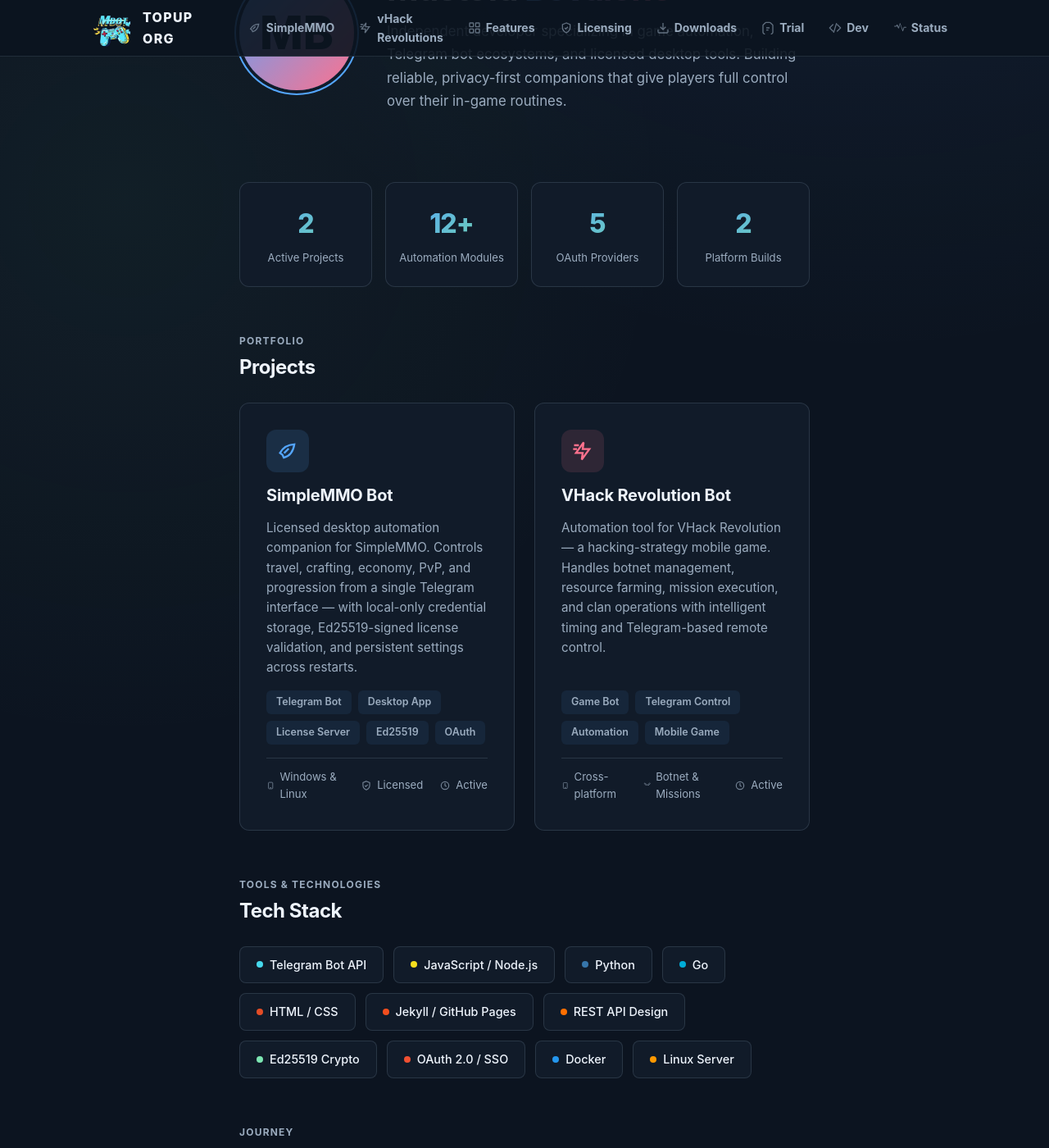
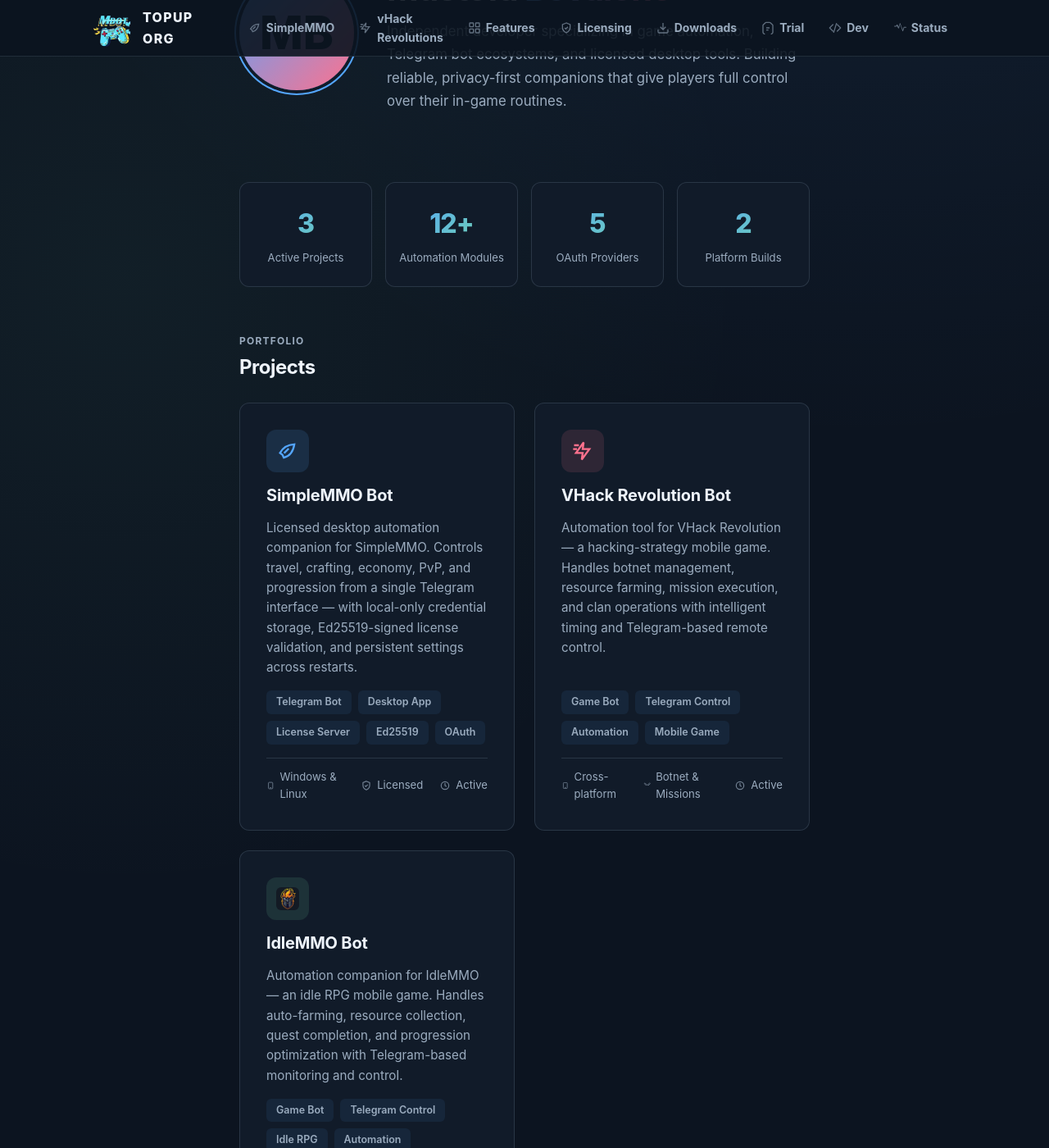
Before and after one commit to SMMURDA/simplemmo-bot, a Jekyll site: the page built from dev.html, in a window 1280 px wide and 1400 px high, scrolled down 259 px. Shown: the whole window at 82% size. Built offline with Jekyll 4.4.1, drawn with Linux system fonts in a browser that asks for light colours.

Commit message:
feat: add IdleMMO Bot project card to dev profile page
- New project card with IdleMMO logo icon
- Green icon theme to differentiate from SimpleMMO (blue) and VHack (red)
- Updated Active Projects stat from 2 to 3

```diff
--- a/dev.html
+++ b/dev.html
@@ -128,6 +128,7 @@
 .dev-card__icon svg { width: 28px; height: 28px; }
 .dev-card__icon--blue  { background: var(--blue-soft, rgba(70, 217, 237, .12)); color: var(--blue, #46d9ed); }
 .dev-card__icon--red   { background: var(--red-soft, rgba(255, 63, 157, .12)); color: var(--red, #ff3f9d); }
+.dev-card__icon--green { background: var(--green-soft, rgba(124, 230, 178, .12)); color: var(--green, #7ce6b2); }
 .dev-card h3 { margin: 0; font-size: 1.25rem; letter-spacing: -.01em; }
 .dev-card__tagline {
   color: var(--muted, #b6c0cf);
@@ -300,7 +301,7 @@
   <section class="dev-section">
     <div class="dev-stats">
       <div class="dev-stat">
-        <div class="dev-stat__value">2</div>
+        <div class="dev-stat__value">3</div>
         <div class="dev-stat__label">Active Projects</div>
       </div>
       <div class="dev-stat">
@@ -391,6 +392,39 @@
         </div>
       </article>
 
+      <!-- IdleMMO Bot -->
+      <article class="dev-card">
+        <div class="dev-card__icon dev-card__icon--green">
+          <img src="/assets/images/idlemmo-logo.png" alt="IdleMMO" width="28" height="28" style="border-radius:6px;object-fit:cover">
+        </div>
+        <h3>IdleMMO Bot</h3>
+        <p class="dev-card__tagline">
+          Automation companion for IdleMMO — an idle RPG mobile game. Handles auto-farming,
+          resource collection, quest completion, and progression optimization with
+          Telegram-based monitoring and control.
+        </p>
+        <div class="dev-card__tags">
+          <span class="dev-tag">Game Bot</span>
+          <span class="dev-tag">Telegram Control</span>
+          <span class="dev-tag">Idle RPG</span>
+          <span class="dev-tag">Automation</span>
+        </div>
+        <div class="dev-card__meta">
+          <span>
+            <svg viewBox="0 0 24 24" fill="none" stroke="currentColor" stroke-width="2"><rect x="6" y="3" width="12" height="18" rx="2"/><path d="M10 18h4"/></svg>
+            Mobile Game
+          </span>
+          <span>
+            <svg viewBox="0 0 24 24" fill="none" stroke="currentColor" stroke-width="2"><path d="M12 3 19 6v5c0 4.6-2.8 8.1-7 10-4.2-1.9-7-5.4-7-10V6l7-3Z"/><path d="m9 12 2 2 4-4"/></svg>
+            Auto Farm
+          </span>
+          <span>
+            <svg viewBox="0 0 24 24" fill="none" stroke="currentColor" stroke-width="2"><circle cx="12" cy="12" r="8"/><path d="M12 7v5l3 2"/></svg>
+            Active
+          </span>
+        </div>
+      </article>
+
     </div>
   </section>
 
```
